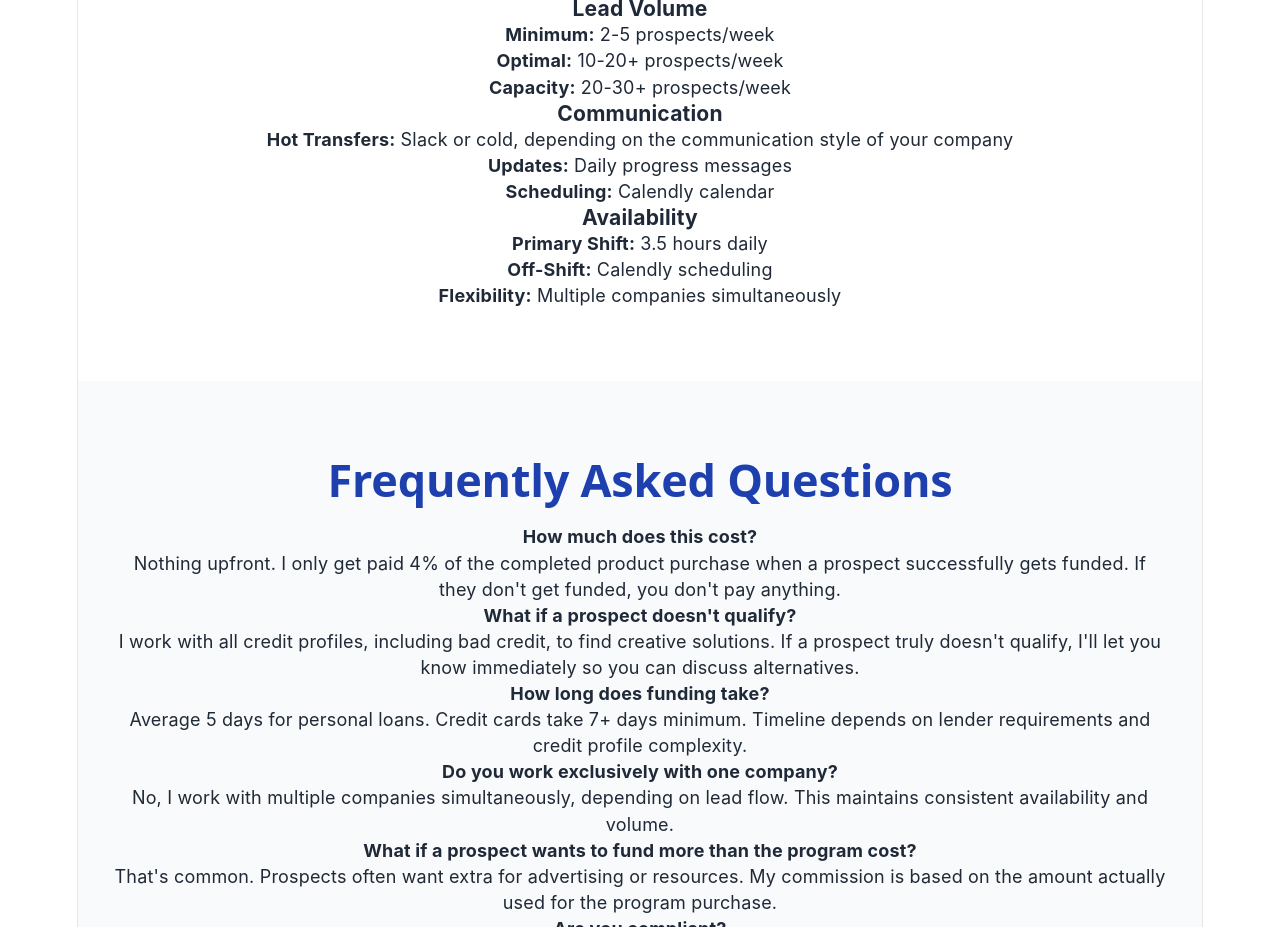
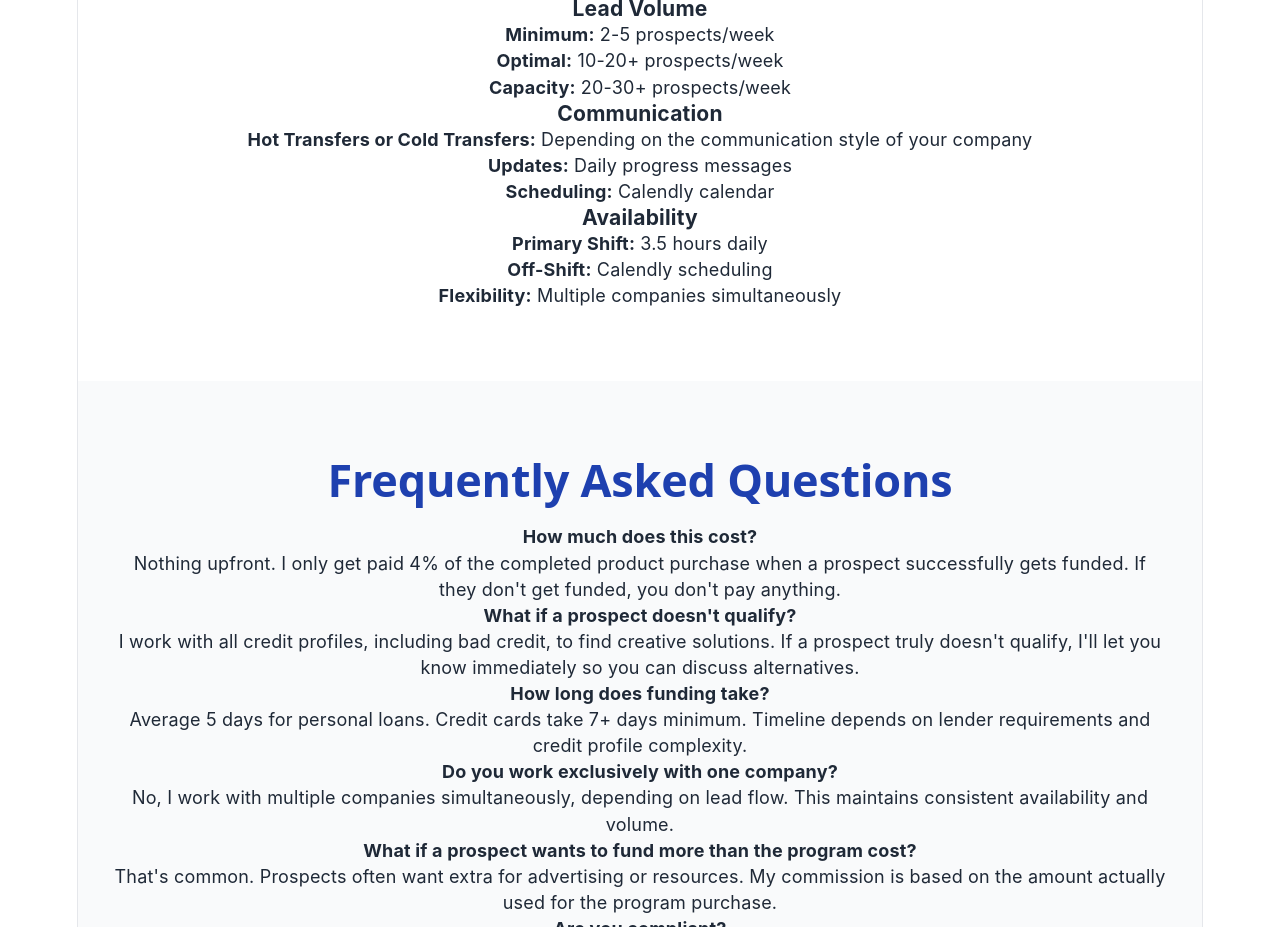
Before and after one commit to fundingadvisor/funding-specialist-website, a React (Vite) app: page / in a window 1280 px wide. Shown: the part 5800-6727 px from the top of the page. Built offline with nearby package versions, Linux system fonts and the light colour scheme.

Commit message:
Fix: Change 'Slack or cold' to 'Hot Transfers or Cold Transfers'

```diff
--- a/src/App.jsx
+++ b/src/App.jsx
@@ -330,7 +330,7 @@ function App() {
             </div>
             <div className="req-card">
               <h3>Communication</h3>
-              <p><strong>Hot Transfers:</strong> Slack or cold, depending on the communication style of your company</p>
+              <p><strong>Hot Transfers or Cold Transfers:</strong> Depending on the communication style of your company</p>
               <p><strong>Updates:</strong> Daily progress messages</p>
               <p><strong>Scheduling:</strong> Calendly calendar</p>
             </div>
```
